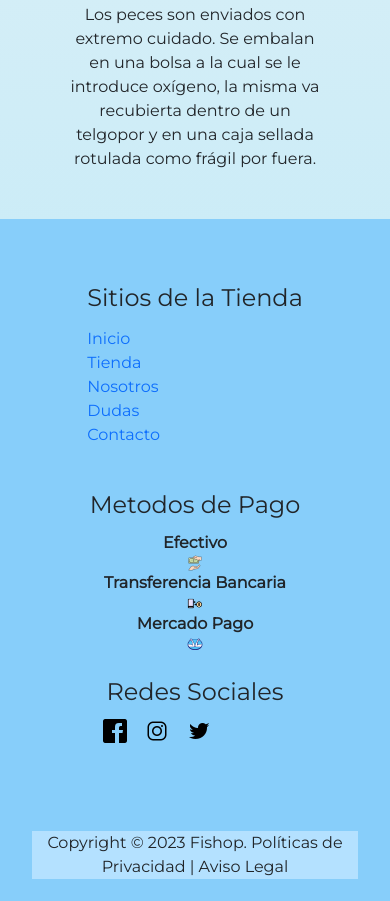
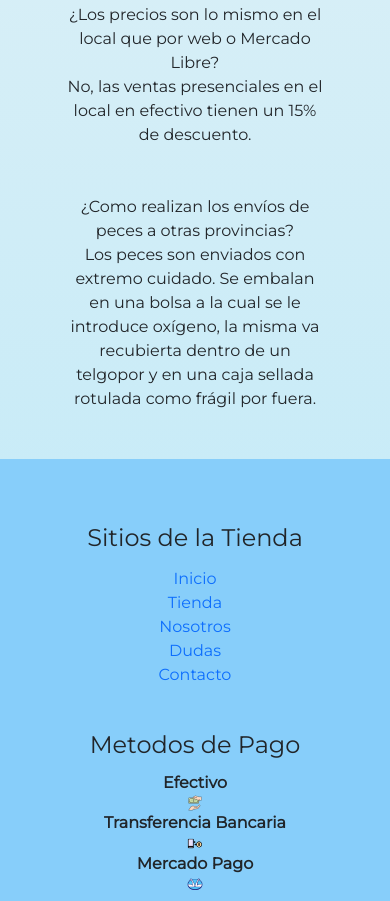
Before and after one commit to TBUSTELO/pre-entrega2-prueba, a plain HTML site: page pages/dudas.html in a window 390 px wide. Shown: the part 703-1604 px from the top of the page. Drawn offline with nearby package versions, Linux system fonts and the light colour scheme.

Commit message:
centre el footer de la vista mobile y agregue aire a la pagina de preguntas frecuentes

```diff
--- a/css/style.css
+++ b/css/style.css
@@ -327,6 +327,15 @@ footer div h2 {
 }
 
 
+/* estilo de los links de las paginas*/
+.links {
+    display: flex;
+    flex-direction: column;
+    align-items: center;
+    text-align: center;
+}
+
+
 /* footer iconos de los metodos de pagos */
 
 .iconos-pagos {
@@ -541,12 +550,28 @@ footer div h2 {
     }
 
 
+    /* estilo de los links de las paginas*/
+    .links {
+        display: flex;
+        flex-direction: column;
+        align-items: center;
+        text-align: center;
+    }
+
+
     /* footer iconos de los metodos de pagos */
     .iconos-pagos img {
         display: flex;
         flex-direction: column;
     }
 
+
+    /* estilo del titulos redes sociales */
+    .block-redes {
+        display: flex;
+        flex-direction: column;
+        align-items: center;
+    }
 }
 
 
@@ -739,6 +764,14 @@ footer div h2 {
     }
 
 
+    /* estilo de los links de las paginas*/
+    .links {
+        display: flex;
+        flex-direction: column;
+        align-items: center;
+        text-align: center;
+    }
+
     /* footer iconos de los metodos de pagos */
 
     .iconos-pagos {
@@ -752,6 +785,7 @@ footer div h2 {
     .block-redes {
         display: flex;
         flex-direction: column;
+        align-items: center;
     }
 
 
--- a/pages/dudas.html
+++ b/pages/dudas.html
@@ -84,25 +84,30 @@
                 ¿Dónde nos encontramos?
                 <br>
                 Almirante Brown 871, local 99, Morón
-                <br>
+            </p>
+            <p>
                 ¿Horarios de atención?
                 <br>
                 Lunes a Sábados de 9 a 18hs.
-                <br>
+            </p>
+            <p>
                 ¿Realizan envíos?
                 <br>
                 Si, realizamos envíos a todo el país.
-                <br>
+            </p>
+            <p>
                 ¿Costo del envío?
                 <br>
                 Los valores varían según la provincia y zona dónde sea en envío. Al momento de Finalizar la
                 compra, le
                 aparecerán las opciones y costos de envíos disponibles.
-                <br>
+            </p>
+            <p>
                 ¿Los precios son lo mismo en el local que por web o Mercado Libre?
                 <br>
                 No, las ventas presenciales en el local en efectivo tienen un 15% de descuento.
-                <br>
+            </p>
+            <p>
                 ¿Como realizan los envíos de peces a otras provincias?
                 <br>
                 Los peces son enviados con extremo cuidado. Se embalan en una bolsa a la cual se le introduce
@@ -114,7 +119,7 @@
 
     <footer>
         <div class="footer-links">
-            <div>
+            <div class="links">
                 <h2> Sitios de la Tienda</h2>
                 <ul>
                     <li> <a href="../index.html">Inicio</a></li>
```
Also changed, not shown: index.html (+6 -6 lines), pages/contacto.html (+3 -2 lines), pages/nosotros.html (+1 -1 lines), pages/tienda.html (+6 -6 lines).
